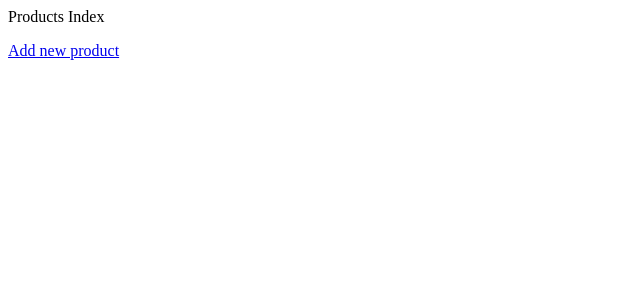
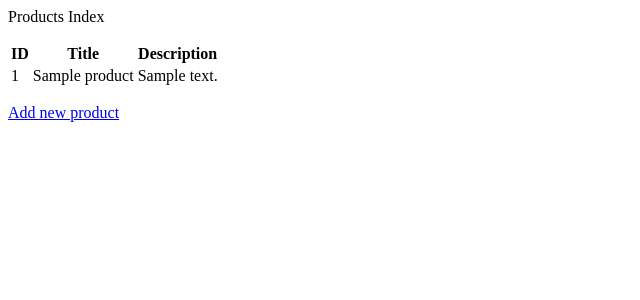
Before and after one commit to dzonibg/test, a PHP site: template Views/product/index.view.php in a window 1280 px wide. Shown: the top 300 px of the page, without its empty margins (0-640 px from the left). Run offline with PHP 8.4, Linux system fonts and the light colour scheme; the template is opened without the code that fills it: most values are stand-ins (such as "Sample title", 1, 10 or a date in 2020).

Commit message:
Added product index on ProductController.php.

```diff
--- a/App/Http/Controllers/ProductController.php
+++ b/App/Http/Controllers/ProductController.php
@@ -12,7 +12,10 @@ class ProductController {
 
     public function index() {
         if (AdminGate::open()) {
-            return view("product/index");
+            $data = new Product();
+            $products = $data->fetchAll();
+
+            return view("product/index", compact("products"));
         } else unauthorized();
     }
 
--- a/Views/product/index.view.php
+++ b/Views/product/index.view.php
@@ -1,4 +1,27 @@
 <div class="container">
     <p>Products Index</p>
+    <div>
+        <table class="table">
+            <thead>
+            <tr>
+                <th>ID</th>
+                <th>Title</th>
+                <th>Description</th>
+            </tr>
+            </thead>
+            <tbody>
+        <?php foreach ($products as $product) { ?>
+
+            <tr>
+                <td><?=$product->id?></td>
+                <td><?=$product->title?></td>
+                <td><?=$product->description?></td>
+            </tr>
+
+        <?php } ?>
+            </tbody>
+        </table>
+    </div>
+
     <p><a href="/product/create">Add new product</a></p>
 </div>
```
